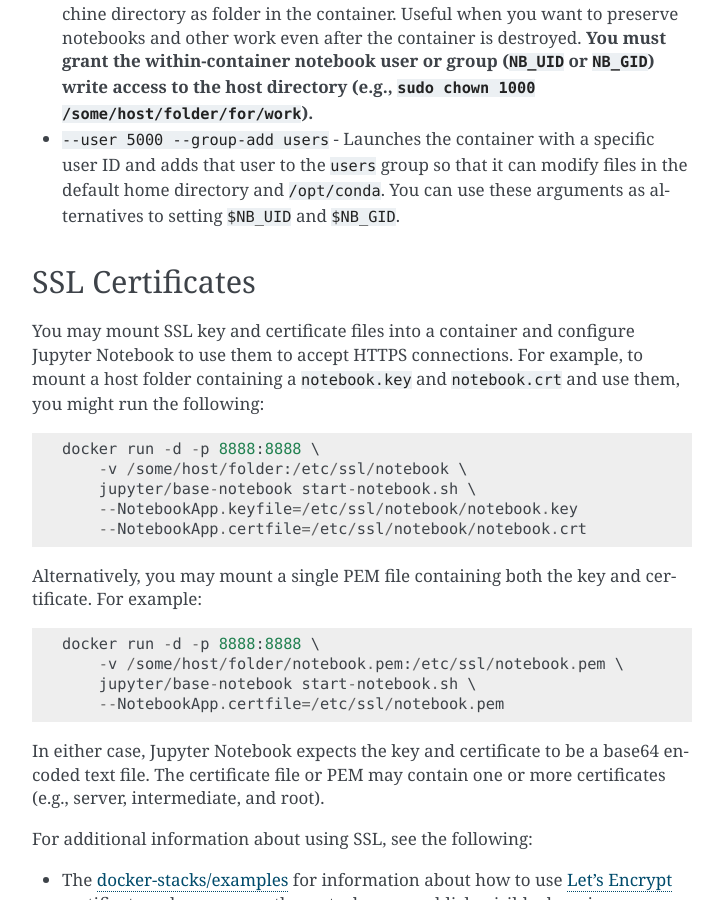
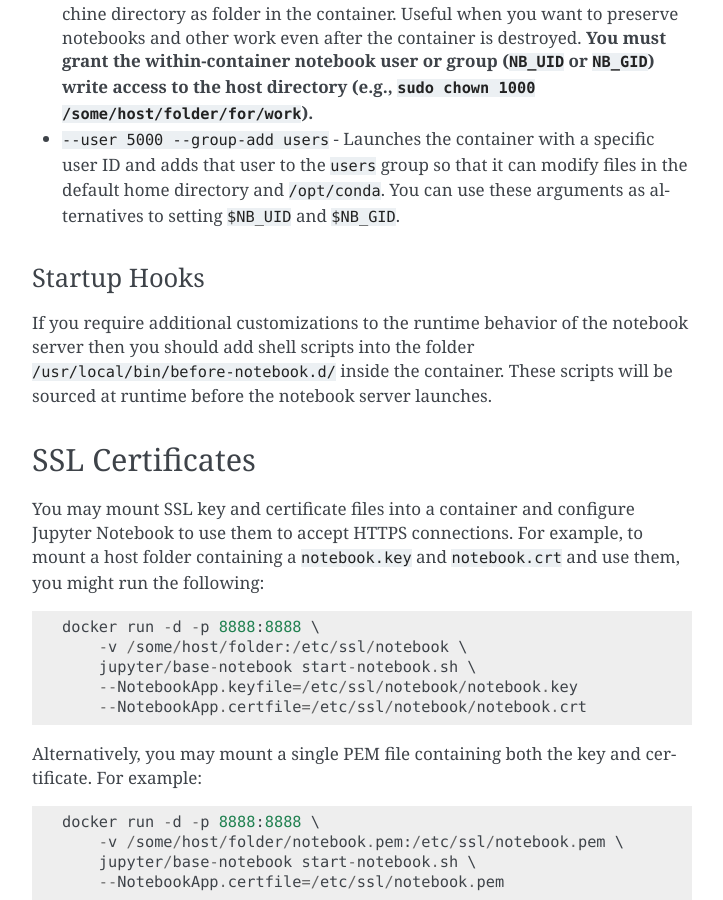
Before and after one commit to jupyter/docker-stacks, a Sphinx documentation site: the page built from docs/using/common.md, in a window 1280 px wide and 900 px high, scrolled down 2215 px. Shown: the whole window, without its empty margins (388-1111 px from the left). Built offline with Sphinx 7.4.7, drawn with Linux system fonts in a browser that asks for light colours.

Commit message:
Add note about customizing the startup with before-notebook.d
Closes #715

```diff
--- a/docs/using/common.md
+++ b/docs/using/common.md
@@ -34,6 +34,13 @@
 * `-e JUPYTER_LAB_ENABLE=yes` - Instructs the startup script to run `jupyter lab` instead of the default `jupyter notebook` command. Useful in container orchestration environments where setting environment variables is easier than change command line parameters.
 * `-v /some/host/folder/for/work:/home/jovyan/work` - Mounts a host machine directory as folder in the container. Useful when you want to preserve notebooks and other work even after the container is destroyed. **You must grant the within-container notebook user or group (`NB_UID` or `NB_GID`) write access to the host directory (e.g., `sudo chown 1000 /some/host/folder/for/work`).**
 * `--user 5000 --group-add users` - Launches the container with a specific user ID and adds that user to the `users` group so that it can modify files in the default home directory and `/opt/conda`. You can use these arguments as alternatives to setting `$NB_UID` and `$NB_GID`.
+
+### Startup Hooks
+
+If you require additional customizations to the runtime behavior of the
+notebook server then you should add shell scripts into the folder
+`/usr/local/bin/before-notebook.d/` inside the container. These scripts
+will be sourced at runtime before the notebook server launches.
 
 ## SSL Certificates
 
```
